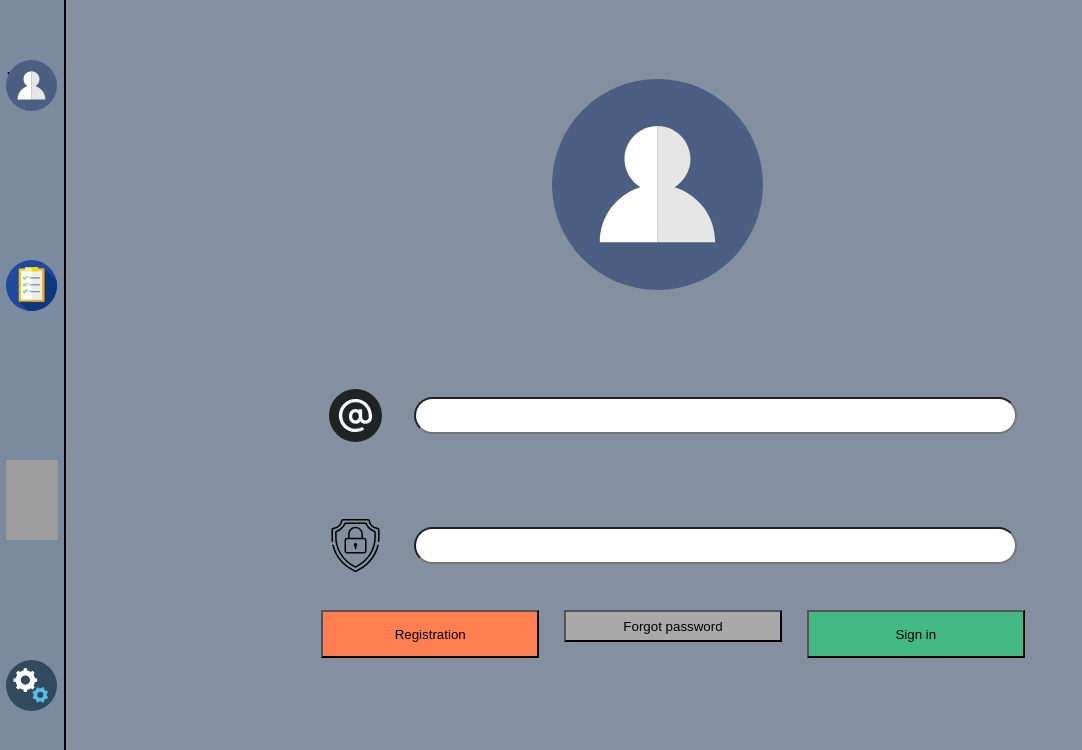
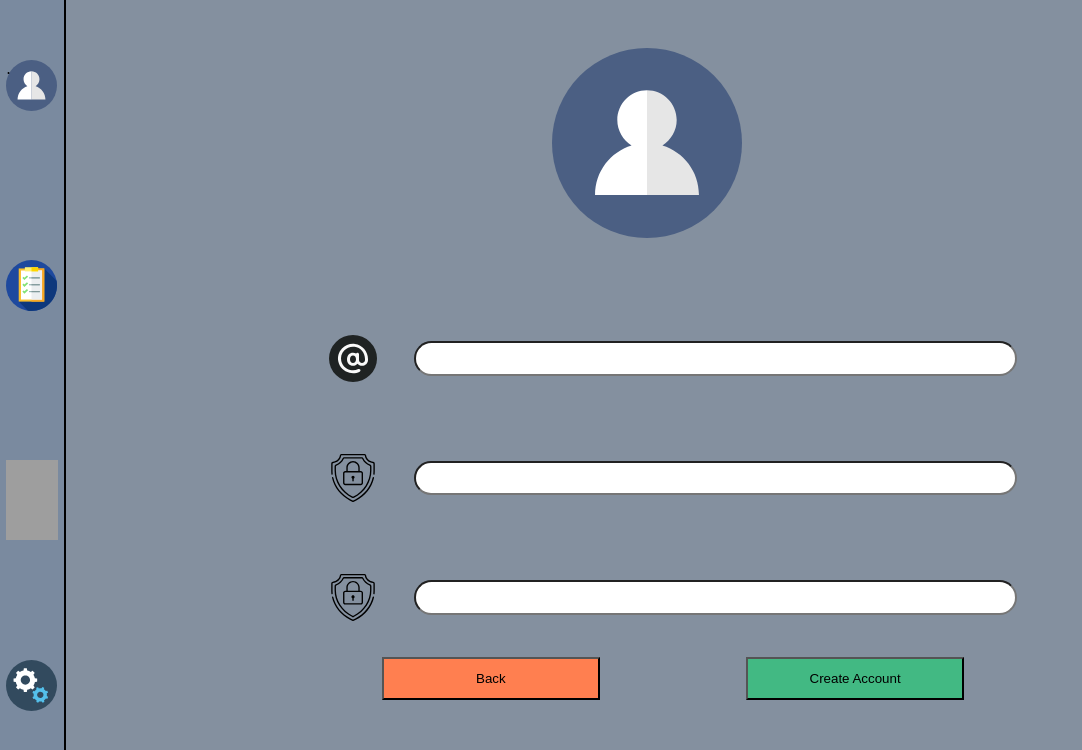
Before and after one commit to stepanyuk-aa/my_tomato, a Vue app: page / in a window 1280 px wide. Shown: the top 750 px of the page, without its empty margins (0-1082 px from the left). Built offline with nearby package versions, Linux system fonts and the light colour scheme; grey boxes are pictures that could not be loaded.

Commit message:
create Registration

```diff
--- a/src/App.vue
+++ b/src/App.vue
@@ -1,14 +1,15 @@
 <template>
     <div id="app">
         <NavigationPanel></NavigationPanel>
-        <Login></Login>
+<!--        <Login></Login>-->
+        <Registration></Registration>
   </div>
 </template>
 
 <script>
 import NavigationPanel from "@/components/NavigationPanel";
-import Login from "@/components/Login";
-
+// import Login from "@/components/Login";
+import Registration from "@/components/Registration";
 
 export default {
   name: 'App',
@@ -17,9 +18,10 @@ export default {
       title: "Hello!"
     }
   },
-  components: {
-    NavigationPanel,
-    Login,
+    components: {
+        NavigationPanel,
+    // Login,
+        Registration,
   },
   methods: {
 
--- a/src/components/Login.vue
+++ b/src/components/Login.vue
@@ -1,7 +1,6 @@
 <template>
     <div class="login">
         <div class="user_logo"></div>
-
         <div class="menu">
            <div class="email"></div>
            <input type="email">
--- /dev/null
+++ b/src/components/Registration.vue
@@ -0,0 +1,105 @@
+<template>
+    <div class="login">
+        <div class="user_logo"></div>
+
+        <div class="menu">
+            <div class="email"></div>
+            <input type="email">
+        </div>
+
+        <div class="menu">
+            <div class="password"></div>
+            <input type="password">
+        </div>
+        <div class="menu">
+            <div class="password"></div>
+            <input type="password">
+        </div>
+
+        <div class="buttons">
+            <button class="registration">Back</button>
+            <button class="sign_in">Create Account</button>
+        </div>
+    </div>
+</template>
+
+<script>
+export default {
+    name: "Registration"
+}
+</script>
+
+<style scoped>
+.login {
+    display: flex;
+    flex-direction: column;
+    margin-left: auto;
+    margin-right: auto;
+    margin-top: -20%;
+
+    align-items: center;
+    justify-content: center;
+    flex: 1 0 120px;
+
+}
+
+.menu {
+    display: flex;
+    margin: 1%;
+    width: 70%;
+    height: 10%;
+
+    justify-content: center;
+    align-items: center;
+}
+
+input {
+    border-radius: 100px;
+    width: 70%;
+    height: 30%;
+}
+
+.user_logo {
+    width: 20%;
+    height: 20%;
+
+    margin-bottom: 5%;
+    margin-top: 25%;
+    background: url('../img/user_logo.svg') no-repeat ;
+}
+
+.email {
+    width: 10%;
+    color: #1F2323;
+    height: 50%;
+    background: url('../img/email.svg') no-repeat; /*Pixel perfect*/
+}
+.password {
+    width: 10%;
+    color: #1F2323;
+    height: 50%;
+    background: url('../img/shield.svg') no-repeat; /*Pixel perfect*/
+}
+
+/* Buttons */
+.buttons {
+    display: flex;
+    width: 60%;
+    height: 15%;
+    justify-content: space-around;
+}
+button {
+    width: 30%;
+    height: 30%;
+}
+.registration {
+    background-color: coral;
+}
+.forgot_pass {
+    background-color: darkgrey;
+    height: 20%;
+}
+.sign_in {
+    background-color: #42b983;
+}
+</style>
```
Also changed, not shown: src/img/registration.svg (added).
